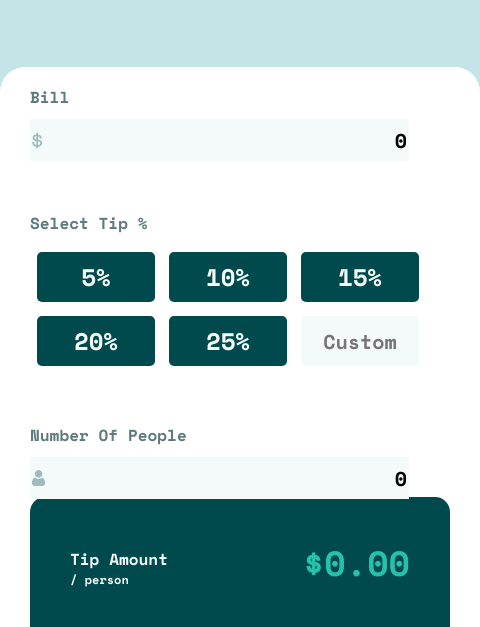
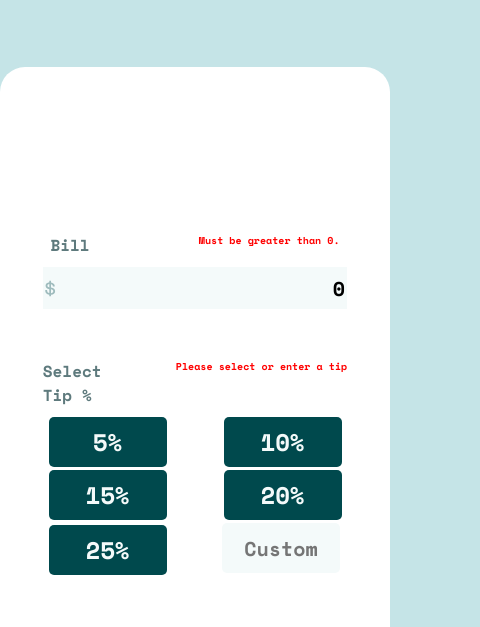
Before and after one commit to Haviles04/Tip-Calculator, a plain HTML site: page index.html in a window 390 px wide. Shown: the part 190-817 px from the top of the page, 480 px wide, since content can reach past the window. Drawn offline with nearby package versions, Linux system fonts and the light colour scheme.

Commit message:
Mediaqueried for small screens

```diff
--- a/index.css
+++ b/index.css
@@ -19,8 +19,7 @@ header{
     line-height: .75;
 }
 
-main{
-    margin: 0 auto;
+.mainDiv{
     background-color: white;
     display:flex;
     flex-wrap: wrap;
@@ -170,17 +169,6 @@ form{
     text-align: end;
   }
 
-  .iconForBill{
-    position: relative;
-    left: 25px;
-    z-index: 1;
-  }
-
-  .iconForPeople{
-  position: relative;
-  left: 25px;
-  z-index: 1;
-  }
 
   .calculatedContainer {
     background-color: hsl(183, 100%, 15%);
@@ -244,15 +232,67 @@ form{
 
 
   .validity {
-    visibility: hidden;
+    visibility: visible;
     font-size: 10px;
     color: red;
     margin-top: 50px;
   }
 
-/*- Very dark cyan: hsl(183, 100%, 15%)
-- Dark grayish cyan: hsl(186, 14%, 43%)
-- Grayish cyan: hsl(184, 14%, 56%)
-- Light grayish cyan: hsl(185, 41%, 84%)
-- Very light grayish cyan: hsl(189, 41%, 97%)
-- White: hsl(0, 0%, 100%)*/
+
+@media (max-width: 920px) {
+
+  .blockLabel{
+    width: 25%;
+  }
+
+  .mainDiv{
+    width: 100vw;
+  }
+
+  .optionForm{
+    width:300px;
+    margin: auto;
+  }
+
+  form *{
+    margin: auto;
+    justify-content: space-between;
+  }
+
+  .forRadio{
+    margin: 0 auto;
+    margin-bottom: 3px;
+
+  }
+
+  .customTip{
+    margin-top:0;
+    margin-right:30px;
+    margin-left: 27px;
+  }
+
+  .billLabel{
+    margin-top: 5px;
+  }
+
+  .invalidBill{
+    margin-top: 5px;
+  }
+
+  .optionsContainer{
+    width: 350px;
+    height: 100vh;
+    margin: 0 auto;
+    padding-top: 0;
+    margin-top: 2px;
+  }
+
+  .amountBox{
+    width: 300px;
+  }
+
+  .calculatedContainer{
+    margin: 0 auto;
+    width: 350px;
+  }
+}
--- a/index.html
+++ b/index.html
@@ -27,12 +27,13 @@
 
   <body>
     <main>
+      <div id="main" class="mainDiv">
         <div id="options" class="optionsContainer">
           <form id="optionsForm" class="optionsForm">
             <!--Bill amount section-->
 
-          <label class="blockLabel" for="billAmount">Bill</label>
-          <p id ="invalidBill" class="validity">Must be greater than 0.</p>
+            <label class="blockLabel billLabel" for="billAmount">Bill</label>
+            <p id="invalidBill" class="invalidBill validity">Must be greater than 0.</p>
             <input
               type="number"
               name="billAmount"
@@ -54,7 +55,7 @@
               id="5perc"
               value=".05"
               hidden
-            onclick = customTipClear(),sumItUp();
+              onclick="customTipClear(),sumItUp();"
             />
             <label class="forRadio" for="5perc">5%</label>
             <input
@@ -64,7 +65,7 @@
               id="10perc"
               value=".10"
               hidden
-            onclick = customTipClear(),sumItUp();
+              onclick="customTipClear(),sumItUp();"
             />
             <label class="forRadio" for="10perc">10%</label>
             <input
@@ -74,7 +75,7 @@
               id="15perc"
               value=".15"
               hidden
-            onclick = customTipClear(),sumItUp();
+              onclick="customTipClear(),sumItUp();"
             />
             <label class="forRadio" for="15perc">15%</label>
             <input
@@ -84,7 +85,7 @@
               id="20perc"
               value=".20"
               hidden
-            onclick = customTipClear(),sumItUp();
+              onclick="customTipClear(),sumItUp();"
             />
             <label class="forRadio" for="20perc">20%</label>
             <input
@@ -94,7 +95,7 @@
               id="25perc"
               value=".25"
               hidden
-            onclick = customTipClear(),sumItUp();
+              onclick="customTipClear(),sumItUp();"
             />
             <label class="forRadio" for="25perc">25%</label>
 
@@ -105,12 +106,14 @@
               id="customTip"
               value=""
               placeholder="Custom"
-            onclick = customTipChange();
+              onclick="customTipChange();"
             />
 
             <!--Number of people section-->
 
-          <label class="blockLabel" for="peopleAmount">Number Of People</label>
+            <label class="blockLabel" for="peopleAmount"
+              >Number Of People</label
+            >
             <p class="validity" id="invalidPeople">Must be greater than 0.</p>
             <input
               type="number"
@@ -119,7 +122,8 @@
               id="peopleAmount"
               value="0"
               required
-            min="1";
+              min="1"
+              ;
             />
           </form>
         </div>
@@ -140,6 +144,7 @@
 
           <button class="resetBtn" id="reset">Reset</button>
         </div>
+      </div>
     </main>
   </body>
 </html>
```
Lines whose indentation alone changed are shown as unchanged.
